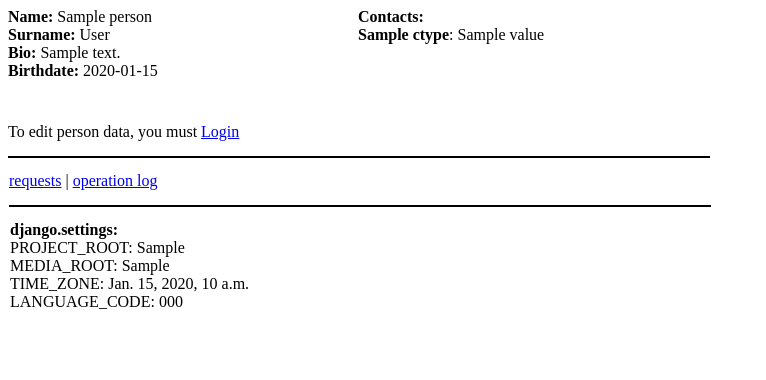
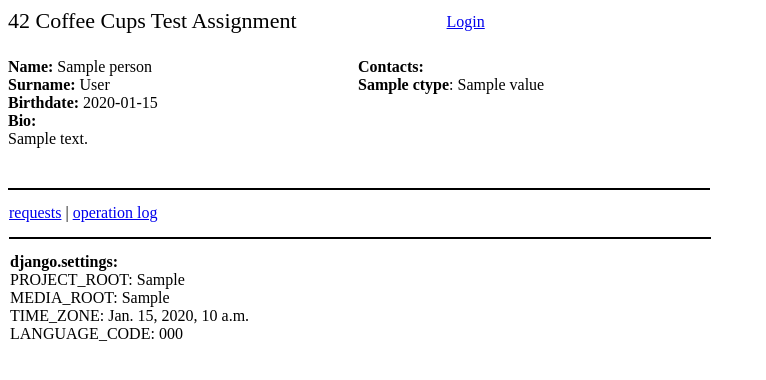
Before and after one commit to nedash/test_yarned, a Django app: template templates/main.html in a window 1280 px wide. Shown: the top 380 px of the page, without its empty margins (0-766 px from the left). Run offline with Django 3.2, Linux system fonts and the light colour scheme; the template is opened without the code that fills it: most values are stand-ins (such as "Sample title", 1, 10 or a date in 2020).

Commit message:
ticket:11 for#14, ticket:12 for#15, defect tickets

```diff
--- a/media/css/main.css
+++ b/media/css/main.css
@@ -28,4 +28,6 @@
 
 .div-table-row{display:table-row;}
 
+.div-table-row-er{display:table-row;}
+
 .div-table-col{display:table-cell; padding: 5px;}
--- a/templates/main.html
+++ b/templates/main.html
@@ -6,49 +6,65 @@
 
 {% block content %}
 
+	{% block bheader %}
+	<div style="width:100%; min-height:50px;">
+		<div style="font-size:22px; float:left; " > 42 Coffee Cups Test Assignment </div>
+
+		<div style="float:left; margin-left:150px; margin-top:5px;" >
+
+			{% if user.is_authenticated %}
+				<a href="{% url person_info_edit %}">Edit person</a>
+				(<a href="{% edit_object person %}">admin</a>) |
+		    		<a href="{% edit_object user %}">Edit user</a> |
+				<a href="{% url auth_logout %}">Logout</a>
+			{% else %}
+				<a href="{% url auth_login %}">Login</a>
+			{% endif %}
+		</div>
+	</div>
+	{% endblock %}
+
 	{% block person_info %}
-	<div style="width:700px;" >
+	<div style="float:left; width:700px; " >
 
-		<div style="float:left; width:50%;" >
+		<div style="float:left; width:350px;" >
 			<b>Name:</b> {{person.name}} </br>
 			<b>Surname:</b> {{person.surname}} </br>
-			<b>Bio:</b> {{person.bio}} </br>
 			<b>Birthdate:</b> {{person.birthdate}} </br>
+			<b>Bio:</b> </br>
+	                <div style="width:250px; ">{{person.bio}} </div>
 		</div>
 
-		<div style="float:right; width:50%; min-height:100px;" >
+		<div style="float:right; width:350px; min-height:100px;" >
 			<b>Contacts:</b> </br>
 			{% for contact in person.contact_set.all %}
-				<b>{{contact.ctype}}</b>: {{contact.value}} </br>
+				{% if contact.ctype.lower == 'other' %}
+					<b>{{contact.ctype}}</b>:</br>
+					<div style="width:150px; "> {{contact.value}} </div>
+	                        {% else %}
+					<b>{{contact.ctype}}</b>: {{contact.value}} </br>
+				{% endif %}
 			{% endfor %}
 		</div>
 	</div>
 
-	<div style="float:left; width:700px; margin-top:15px;" >
+	<div style="float:left; width:100%; margin-top:15px;" >
 		{% if user.is_authenticated %}
 			User: {{ user.username }}, {{ user.email }} </br>
-			(<a href="{% url person_info_edit %}">Edit person data</a>|
-
-	    		<a href="{% edit_object user %}">Edit user data</a> |
-	    		<a href="{% edit_object person %}">Edit person data on admin page</a> |
-
-			<a href="{% url auth_logout %}">Logout</a>)
-		{% else %}
-			To edit person data, you must <a href="{% url auth_login %}">Login</a>
 		{% endif %}
 	</div>
 	{% endblock %}
 
 	<div class="spacer" />
 
-	<div style="float:left; width:700px; margin-top:15px;" >
+	<div style="float:left; width:100%; margin-top:15px;" >
 		<a href="{% url requests_info %}" >requests</a> |
 		<a href="{% url operation_log %}" >operation log</a>
 	</div>
 
 	<div class="spacer" />
 
-	<div style="float:left; margin-top:15px;" >
+	<div style="float:left; width:100%; margin-top:15px;" >
 		<b>django.settings:</b>	</br>
 		PROJECT_ROOT: {{settings.PROJECT_ROOT}} </br>
 		MEDIA_ROOT: {{settings.MEDIA_ROOT}} </br>
--- a/test_yarned_app/fixtures/initial_data.json
+++ b/test_yarned_app/fixtures/initial_data.json
@@ -5,7 +5,7 @@
      "fields": {
        "name": "Yaroslav",
        "surname": "Nedash",
-       "bio": "Software engineer and financier",
+       "bio": "Software engineer and financier, big fan of Formula1",
        "birthdate" : "1985-01-01"
      }
    },
@@ -42,7 +42,7 @@
      "fields": {
         "person" : 1,
         "ctype" : "Other",
-        "value" : "tel:111-11-11, mob:093-578-78-91"
+        "value" : "tel:111-11-11, mob:093-578-78-91, 097-555-55-80"
      }
    }
  ]
```
Also changed, not shown: templates/person_info_edit.html (+32 -12 lines), test_yarned_app/views.py (+8 -3 lines).
